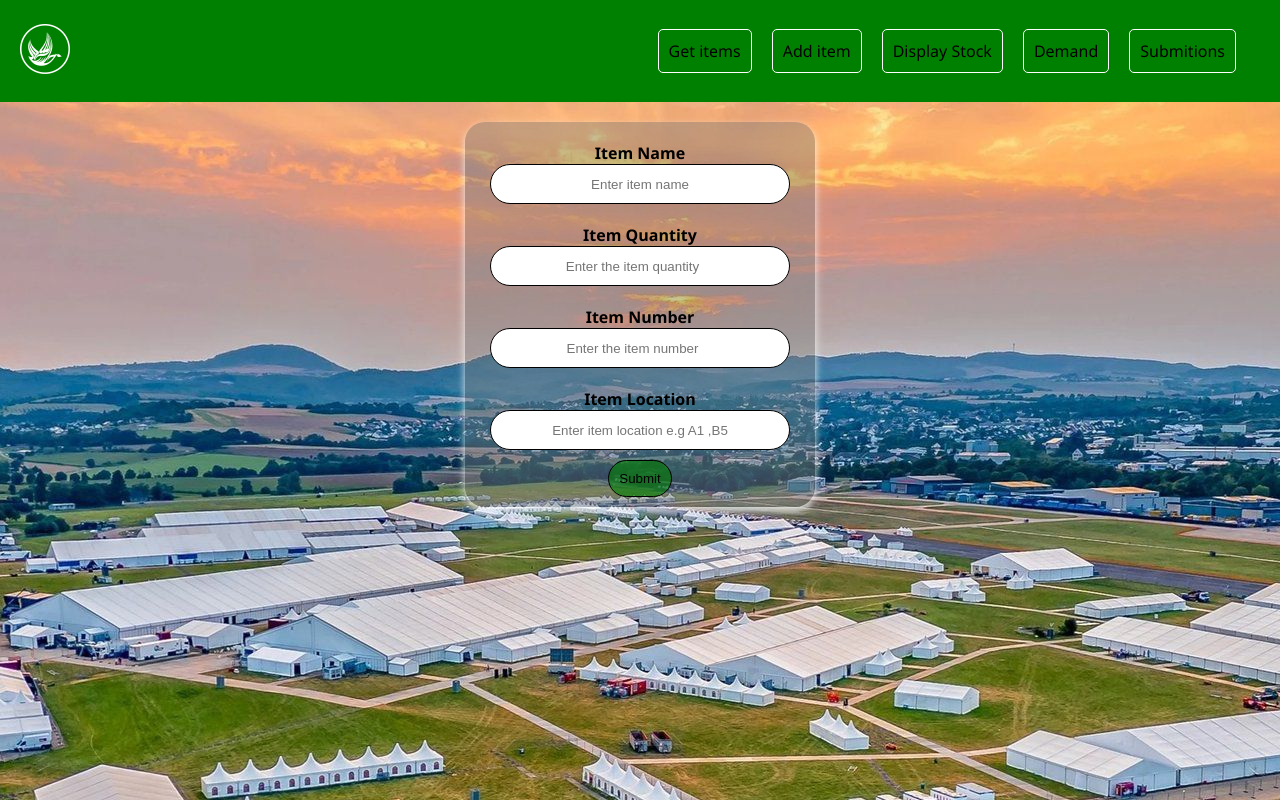
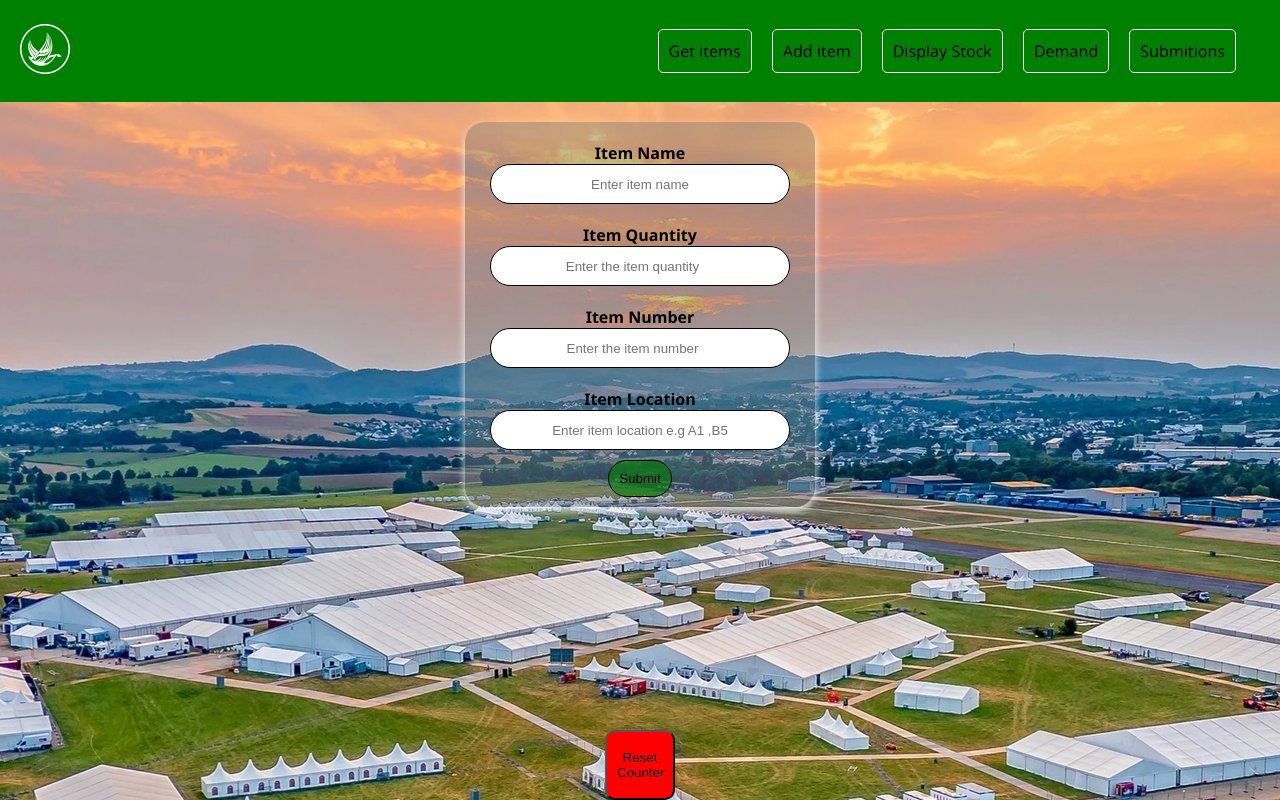
Before and after one commit to Salik689/stocks, a Next.js app: page / in a window 1280 px wide. Built offline with nearby package versions, Linux system fonts and the light colour scheme.

Commit message:
counterresetbtn

```diff
--- /dev/null
+++ b/app/api/reset-counter/route.js
@@ -0,0 +1,17 @@
+import { NextResponse } from "next/server";
+import clientPromise from "../../../backend/lib/mongodb";
+
+export async function POST() {
+  try {
+    const client = await clientPromise;
+    const db = client.db("inventory");
+    await db.collection("counters").updateOne(
+      { _id: "emailCounter" },
+      { $set: { count: 0 } },
+      { upsert: true }
+    );
+    return NextResponse.json({ success: true });
+  } catch (err) {
+    return NextResponse.json({ error: err.message }, { status: 500 });
+  }
+}
--- a/app/change/page.js
+++ b/app/change/page.js
@@ -37,6 +37,7 @@ const ChangePage = () => {
                     <table style={{ width: "100%", borderCollapse: "collapse" }}>
                         <thead>
                             <tr>
+                                <th>Dimand Number</th>
                                 <th>Shoba</th>
                                 <th>Name</th>
                                 <th>Aims Id</th>
@@ -47,6 +48,7 @@ const ChangePage = () => {
                         <tbody>
                             {submissions.map((sub, idx) => (
                                 <tr key={sub._id || idx}>
+                                    <td>{sub.dimandNumber || "-"}</td>
                                     <td>{sub.shoba}</td>
                                     <td>{sub.nameDetails}</td>
                                     <td>{sub.aimsId}</td>
--- a/app/getItem/page.js
+++ b/app/getItem/page.js
@@ -116,13 +116,13 @@ const Page = () => {
                         <div className="input">
                             <label htmlFor="nameDetails">Name</label>
                             <input type="text" placeholder='Enter your name' name='nameDetails' id='nameDetails' {...register("nameDetails", {
-                                required: "Please enter name",
+                                required: "Please enter your name",
                             })} />
                         </div>
                         <div className="input">
                             <label htmlFor="aimsId">Aims Id</label>
                             <input type="text" placeholder='Enter aimsId' name='aimsId' id='aimsId' {...register("aimsId", {
-                                required: "Please enter Aims Id",
+                                required: "Please enter your Aims Id",
                             })} />
                         </div>
                     </div>
--- a/app/page.css
+++ b/app/page.css
@@ -40,3 +40,13 @@ input{
     border-radius: 20px;
     background-color: rgb(0, 128, 0,0.6);
 }
+
+.counterResetBtn{
+    padding: 10px;
+    background-color: red;
+    border-radius: 10px;
+    width: 70px;
+    height: 70px;
+   position: absolute;
+    bottom: 0px;
+}
--- a/app/page.js
+++ b/app/page.js
@@ -37,6 +37,20 @@ export default function Home() {
 
     }
   }
+  // Reset counter handler
+  const handleResetCounter = async () => {
+    try {
+      const res = await fetch("/api/reset-counter", { method: "POST" });
+      if (res.ok) {
+        alert("Counter reset to 0");
+      } else {
+        alert("Failed to reset counter");
+      }
+    } catch (err) {
+      alert("Error resetting counter");
+    }
+  };
+
   return (
     <>
       <Navbar />
@@ -97,6 +111,7 @@ export default function Home() {
         </div>
       </form>
 
+            <button type="button" className="counterResetBtn" onClick={handleResetCounter}>Reset Counter</button>
       </div>
 
     </>
```
Also changed, not shown: app/displayPdfs/page.js (deleted), 1 other file (tests, documents, lock files or other folders).
